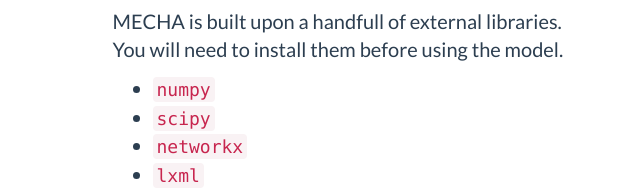
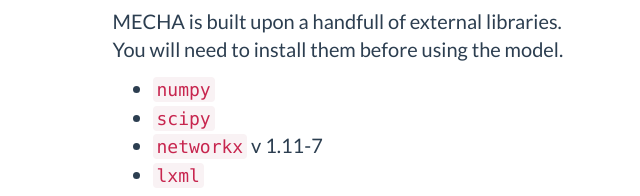
Before and after one commit to MECHARoot/MECHARoot.github.io, a website: page index.html in a window 1280 px wide. Shown: the part 1900-2096 px from the top of the page, 640-1280 px from the left. Drawn offline with nearby package versions, Linux system fonts and the light colour scheme.

Commit message:
package networkx v 1.11-7

```diff
--- a/index.html
+++ b/index.html
@@ -154,7 +154,7 @@
                      <ul>
                         <li><code>numpy</code></li>
                         <li><code>scipy</code></li>
-                        <li><code>networkx</code></li>
+                        <li><code>networkx</code> v 1.11-7</li>
                         <li><code>lxml</code></li>
                      </ul>
                      </p>
```
